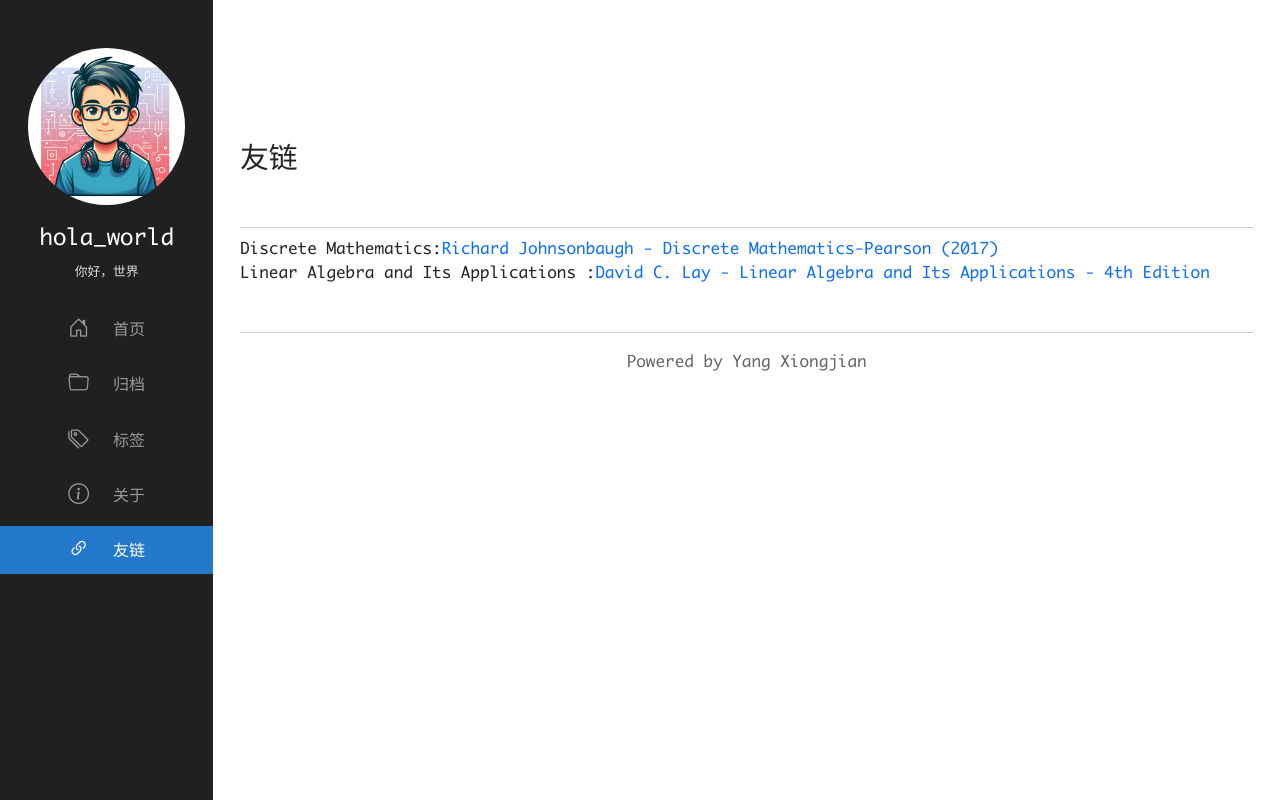
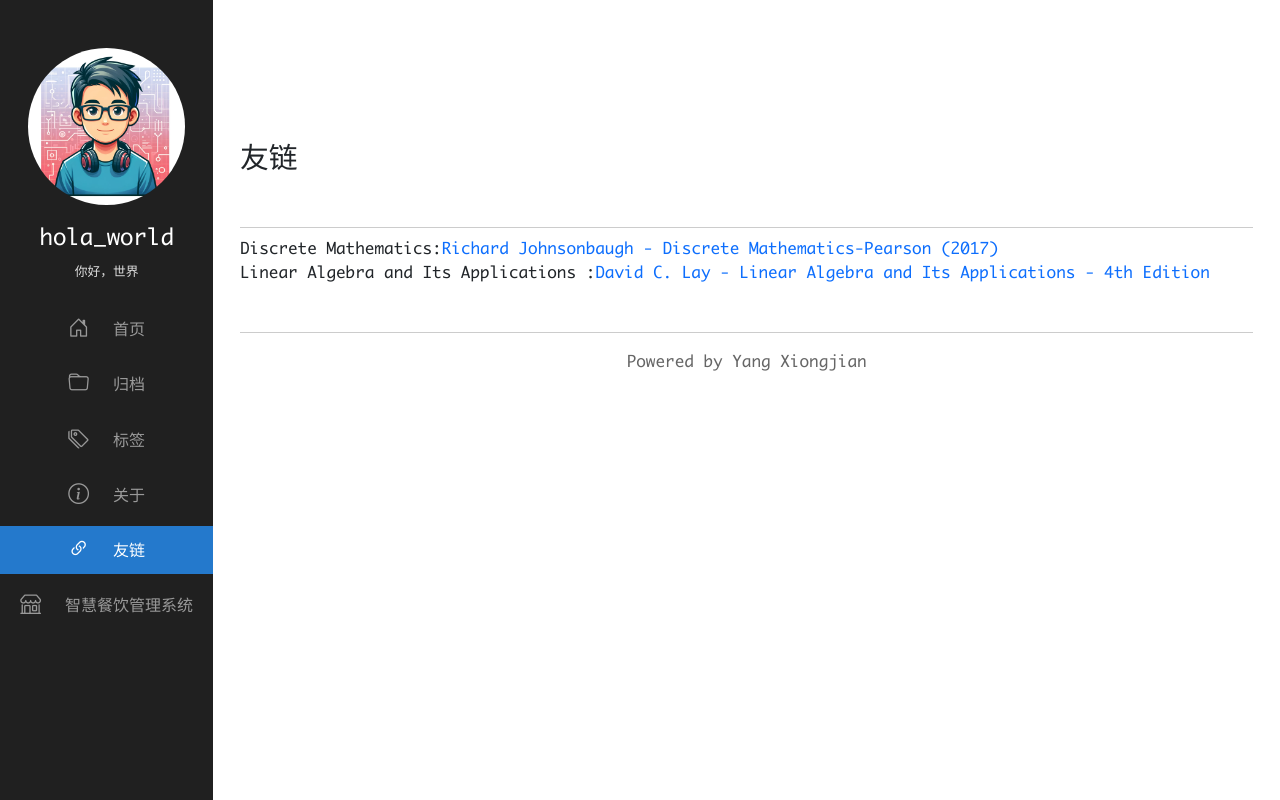
Before and after one commit to KarmaAndEmptiness/blog, a Vue app: page /links in a window 1280 px wide. Built offline with nearby package versions, Linux system fonts and the light colour scheme.

Commit message:
2025.2.21 update

```diff
--- a/src/components/LeftContainer.vue
+++ b/src/components/LeftContainer.vue
@@ -9,13 +9,23 @@
 
                 <!-- nav -->
                 <ul class="nav-container mt-4 row">
-                    <li v-for="item in navLi" :key="item.id" class=" mb-2" @click="navChange(item)">
+                    <li v-for="item in navLi" :key="item.id" class="mb-2" @click="handleNavClick(item)">
                         <router-link
+                            v-if="!item.external"
                             :class="`d-flex align-items-center pt-2 pb-2 justify-content-center ${item.active ? 'nav-active' : ''}`"
                             :to="item.path">
                             <i :class="`bi ${item.icon}`"></i>
                             <span style="padding-left:1.5rem;">{{ item.text }}</span>
                         </router-link>
+                        <a
+                            v-else
+                            :href="item.path"
+                            target="_blank"
+                            rel="noopener noreferrer"
+                            :class="`d-flex align-items-center pt-2 pb-2 justify-content-center`">
+                            <i :class="`bi ${item.icon}`"></i>
+                            <span style="padding-left:1.5rem;">{{ item.text }}</span>
+                        </a>
                     </li>
                 </ul>
             </div>
@@ -35,13 +45,23 @@
 
                 <!-- nav -->
                 <ul class="nav-container mt-4 row">
-                    <li v-for="item in navLi" :key="item.id" class=" mb-2" @click="navChange(item)">
+                    <li v-for="item in navLi" :key="item.id" class="mb-2" @click="handleNavClick(item)">
                         <router-link
+                            v-if="!item.external"
                             :class="`d-flex align-items-center pt-2 pb-2 justify-content-center ${item.active ? 'nav-active' : ''}`"
                             :to="item.path">
                             <i :class="`bi ${item.icon}`"></i>
                             <span style="padding-left:1.5rem;">{{ item.text }}</span>
                         </router-link>
+                        <a
+                            v-else
+                            :href="item.path"
+                            target="_blank"
+                            rel="noopener noreferrer"
+                            :class="`d-flex align-items-center pt-2 pb-2 justify-content-center`">
+                            <i :class="`bi ${item.icon}`"></i>
+                            <span style="padding-left:1.5rem;">{{ item.text }}</span>
+                        </a>
                     </li>
                 </ul>
             </div>
@@ -59,9 +79,18 @@ export default {
             navLi: [
                 { id: 1, text: '首页', icon: 'bi-house-door', path: '/', active: true },
                 { id: 2, text: '归档', icon: 'bi-folder', path: '/archive', active: false },
-                { id: 3, text: '标签', icon: 'bi-tags', path: '/tags', active: false },
+                { id: 3, text: '标签', icon: 'bi-tags', path: '/tags', active: false},
                 { id: 4, text: '关于', icon: 'bi-info-circle', path: '/about', active: false },
-                { id: 5, text: '友链', icon: 'bi-link-45deg', path: '/links', active: false }]
+                { id: 5, text: '友链', icon: 'bi-link-45deg', path: '/links', active: false },
+                {
+                    id: 6,
+                    text: '智慧餐饮管理系统',
+                    icon: 'bi-shop',
+                    path: 'http://holaworld.ggff.net/restaurant',
+                    active: false,
+                    external: true
+                },
+            ]
 
         }
     },
@@ -92,6 +121,14 @@ export default {
         close(e) {
             this.isShow = false
             this.$store.commit('toggle', false)
+        },
+        handleNavClick(item) {
+            if (!item.external) {
+                this.navChange(item);
+            }
+            if (this.isShow) {
+                this.close();
+            }
         }
     },
     mounted() {
```
